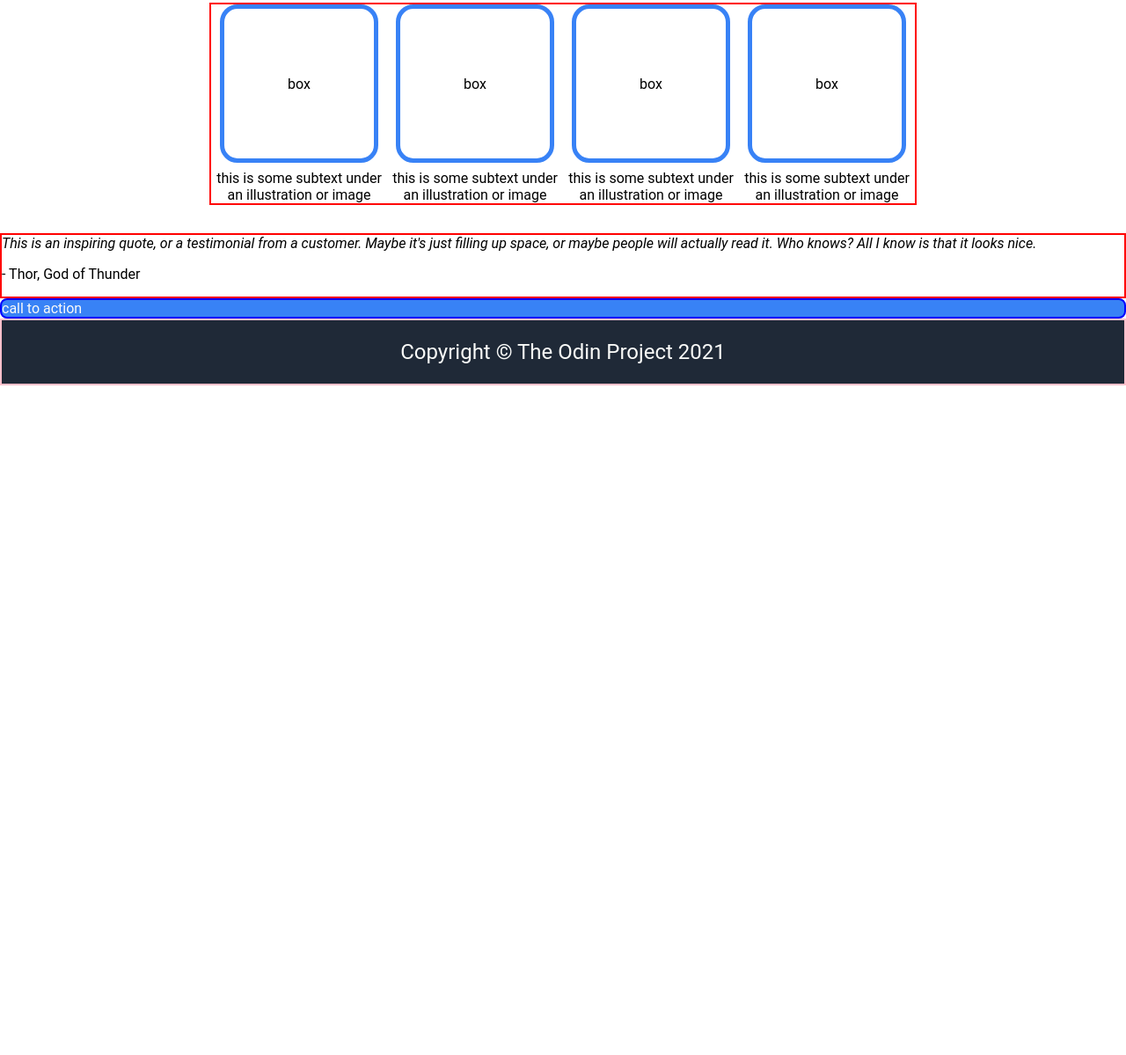
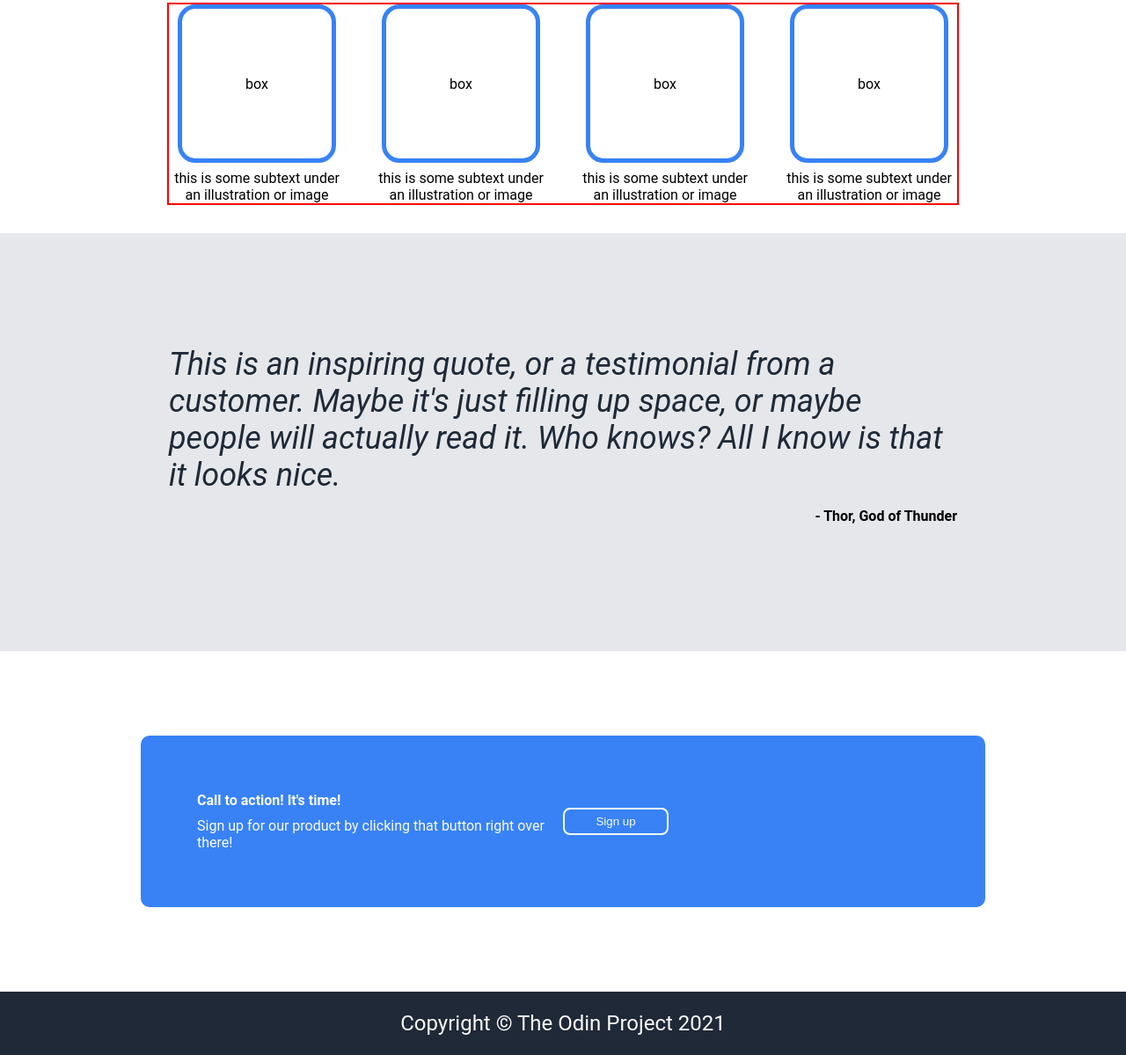
Before and after one commit to niandra-l/landing-page, a plain HTML site: page index.html in a window 1280 px wide. Shown: the part 666-1865 px from the top of the page at 88% size. Before the commit the page ends 1104 px from the top, so only its background shows below. Drawn offline with Linux system fonts and the light colour scheme.

Commit message:
Add call to action and style it in style.css. Simplify the rest of the .css

```diff
--- a/index.html
+++ b/index.html
@@ -17,7 +17,6 @@
         </div>
         </div>
 
-    <!-- <div class="content"> -->
         <div class="hero">
             <div class="left">
                 <div class="title">This Website is awesome</div>
@@ -56,15 +55,24 @@
         </div>
         </div>
 
-        <div id="quotation">
+        <div class="quote">
             <em>This is an inspiring quote, or a testimonial from a customer.
                 Maybe it's just filling up space, or maybe people will actually read it. Who knows? All I know is that it
                 looks nice.</em>
                 <p>- Thor, God of Thunder</p>
         </div>
 
-        <div class="call-to-action">call to action</div>
-    <!-- </div> -->
+        <div class="sign-up">
+          <div class="container">
+              <div class="left">
+                  <strong>Call to action! It's time!</strong>
+                  <div>
+                    Sign up for our product by clicking that button right over there!
+                  </div>
+              </div>
+              <div class="right"><button>Sign up</button></div>
+          </div>
+        </div>
     <div class="footer">Copyright &copy; The Odin Project 2021</div>
 </body>
 </html>
--- a/style.css
+++ b/style.css
@@ -33,13 +33,6 @@ body {
     gap:1.5em;
 }
 
-/* .content {
-    border:2px solid blue;
-    flex:2;
-    display: flex;
-    flex-direction:column;
-} */
-
 
 .hero {
     color:#f9faf8;
@@ -56,9 +49,9 @@ body {
 
 }
 
-.hero .left {
+.left {
     display:flex;
-    flex-direction: column;
+    flex-direction:column;
     gap:10px;
 }
 
@@ -71,7 +64,7 @@ button {
     border:none;
 }
 
-.hero .right  {
+.right  {
     flex-shrink: 0;
     width:50%;
 
@@ -89,7 +82,6 @@ button {
 /* CARDS */
 
 .content {
-    flex:1;
     display:flex;
     flex-direction:column;
     align-items:center;
@@ -102,6 +94,7 @@ button {
     font-weight: 900;
     color:#1f2937;
     margin-bottom:1em;
+    text-align: center;
 }
 
 .cards-container {
@@ -110,6 +103,7 @@ button {
     align-items: center;
     flex-wrap:wrap;
     border:2px solid red;
+    gap:2em;
 }
 
 .card {
@@ -129,23 +123,50 @@ button {
     height:170px;
 }
 
-#quotation {
-    border:2px solid red;
-    flex:1;
+.quote {
+    display:flex;
+    flex-direction: column;
+    justify-content: center;
+    background-color:#e5e7eb;
+    padding:10% 15%;
 }
 
-
-.call-to-action {
-    border:2px solid blue;
-    color:#f9faf8;
-    background-color: #3882F6;
-    border-radius:8px;
-    flex:1;
+.quote em {
+    font-size: 36px;
+    color: #1f2937;
 }
 
+.quote p {
+    font-weight:bolder;
+    align-self:flex-end;
+}
 
+/* CALL TO ACTION */
 
+.sign-up {
+    color:#f9faf8;
+    padding:6em 10em;
+    display:flex;
+    justify-content:center;
+    align-items:center;
+    }
+
+.container {
+    display:flex;
+    align-items:center;
+    justify-content:center;
+    justify-content: space-between;
+    width:100%;
+    background-color: #3882F6;
+    border-radius:10px;
+    padding:4em;
+
+}
+
+.container button {
+    border:2px solid #f9faf8;
+
+}
 .footer {
-    border:2px solid pink;
     justify-content: center;
 }
```
